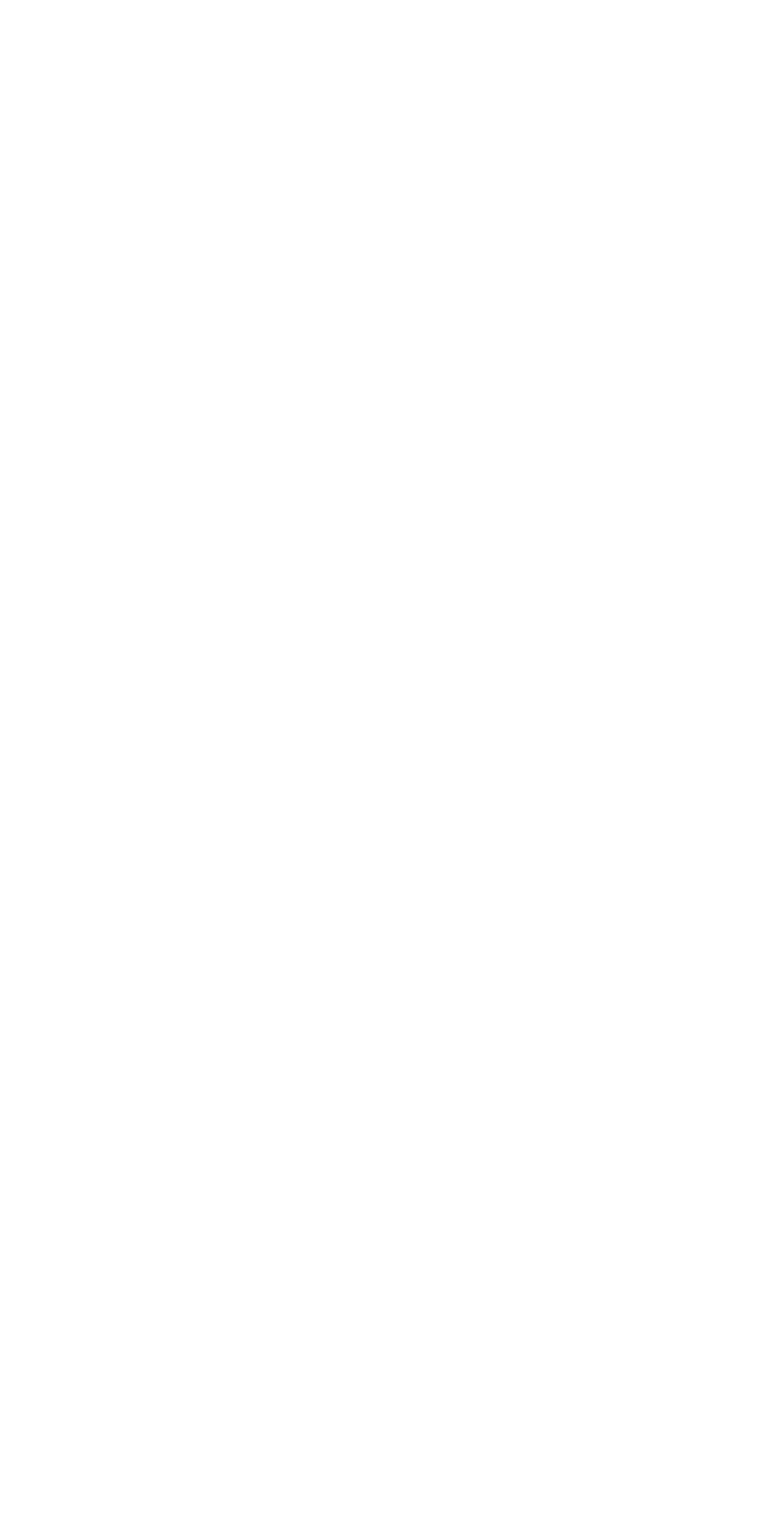
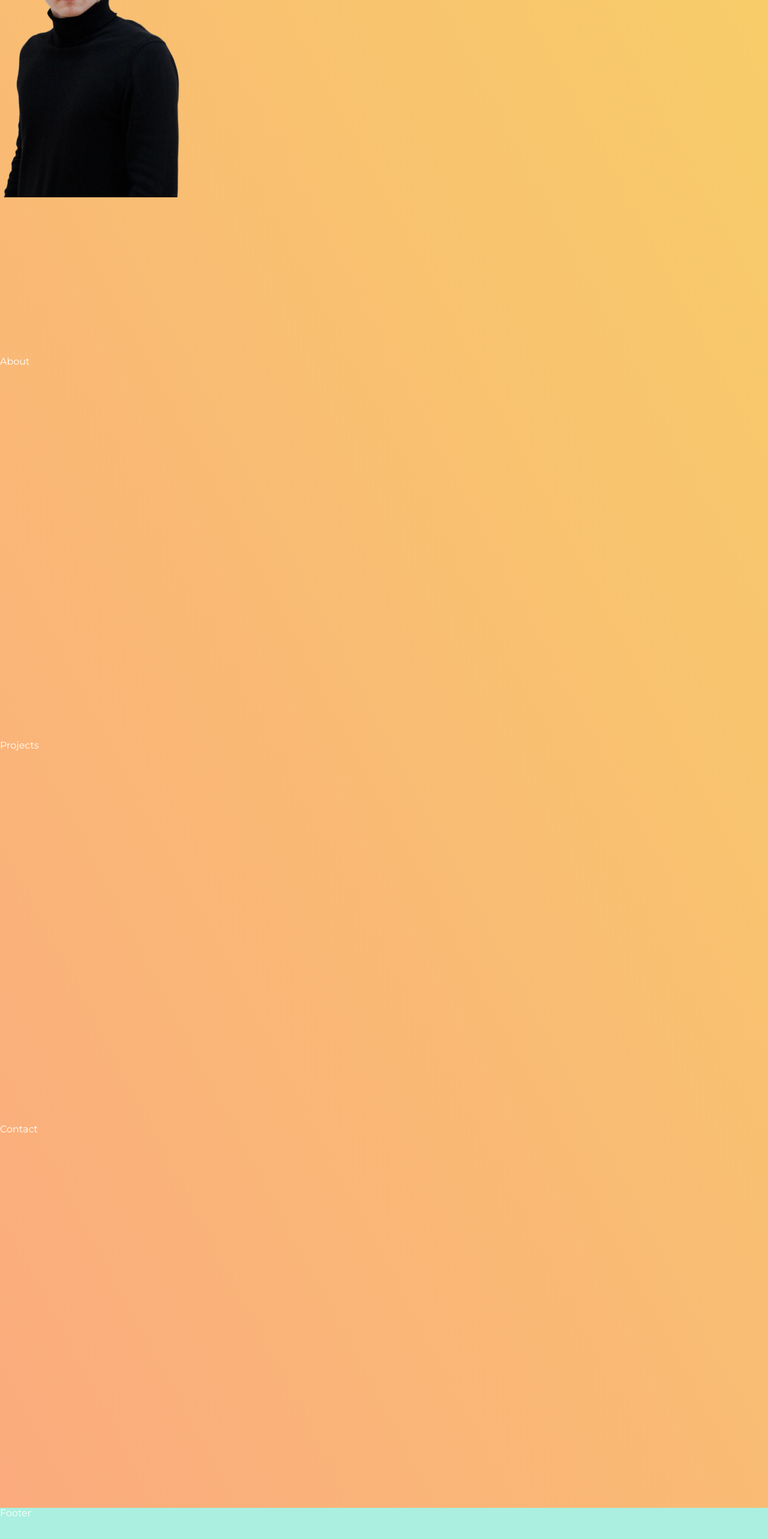
Before and after one commit to Fr13nd4u/portfolio, a React (Vite) app: page / in a window 1280 px wide. Shown: the part 206-2772 px from the top of the page at 60% size. Before the commit the page ends 800 px from the top, so only its background shows below. Built offline with nearby package versions, Linux system fonts and the light colour scheme.

Commit message:
create components

```diff
--- a/src/App.tsx
+++ b/src/App.tsx
@@ -1,5 +1,30 @@
 import * as React from "react";
+import { GlobalStyle } from "./styles/globalStyles";
+import { Menu } from "./components/menu";
+import { Footer } from "./components/footer";
+import { Hero } from "./components/hero";
+import { About } from "./components/about";
+import { Projects } from "./components/projects";
+import { Contact } from "./components/contact";
+import styled from "styled-components";
 
 export const App: React.FC = () => {
-  return <>asfasf</>;
+  return (
+    <>
+      <GlobalStyle />
+      {/* <Menu /> */}
+      <Main>
+        <Hero />
+        <About />
+        <Projects />
+        <Contact />
+      </Main>
+      <Footer />
+    </>
+  );
 };
+
+const Main = styled.main`
+  background-color: #fbab7e;
+  background-image: linear-gradient(62deg, #fbab7e 0%, #f7ce68 100%);
+`;
--- /dev/null
+++ b/src/components/about/index.tsx
@@ -0,0 +1,12 @@
+import * as React from "react";
+import styled from "styled-components";
+
+export const About: React.FC = () => {
+  return <AboutWrap id="about">About</AboutWrap>;
+};
+
+const AboutWrap = styled.section`
+  width: 100%;
+  height: 80vh;
+  // background: #aaefdf;
+`;
--- /dev/null
+++ b/src/components/contact/index.tsx
@@ -0,0 +1,12 @@
+import * as React from "react";
+import styled from "styled-components";
+
+export const Contact: React.FC = () => {
+  return <ContactWrap id="contact">Contact</ContactWrap>;
+};
+
+const ContactWrap = styled.section`
+  width: 100%;
+  height: 80vh;
+  // background: #63c132;
+`;
--- /dev/null
+++ b/src/components/footer/index.tsx
@@ -0,0 +1,12 @@
+import * as React from "react";
+import styled from "styled-components";
+
+export const Footer: React.FC = () => {
+  return <FooterWrap id="footer">Footer</FooterWrap>;
+};
+
+const FooterWrap = styled.footer`
+  width: 100%;
+  height: 10vh;
+  background: #aaefdf;
+`;
--- /dev/null
+++ b/src/components/hero/index.tsx
@@ -0,0 +1,19 @@
+import * as React from "react";
+import styled from "styled-components";
+
+import img_me from "../../assets/me.png";
+
+export const Hero: React.FC = () => {
+  return (
+    <HeroWrap id="hero">
+      <h1>Hero</h1>
+      <img src={img_me} alt="me" />
+    </HeroWrap>
+  );
+};
+
+const HeroWrap = styled.section`
+  width: 100%;
+  height: 100vh;
+  // background: #cffcff;
+`;
--- /dev/null
+++ b/src/components/menu/index.tsx
@@ -0,0 +1,13 @@
+import * as React from "react";
+import styled from "styled-components";
+
+export const Menu: React.FC = () => {
+  return <HeaderWrap id="menu">Menu</HeaderWrap>;
+};
+
+const HeaderWrap = styled.menu`
+  width: 100%;
+  height: 10vh;
+  // position: fixed;
+  background: #aaefdf;
+`;
--- /dev/null
+++ b/src/components/projects/index.tsx
@@ -0,0 +1,12 @@
+import * as React from "react";
+import styled from "styled-components";
+
+export const Projects: React.FC = () => {
+  return <ProjectsWrap id="projects">Projects</ProjectsWrap>;
+};
+
+const ProjectsWrap = styled.section`
+  width: 100%;
+  height: 80vh;
+  // background: #9ee37d;
+`;
--- a/src/main.tsx
+++ b/src/main.tsx
@@ -1,9 +1,5 @@
-import React from "react";
+import * as React from "react";
 import ReactDOM from "react-dom/client";
 import { App } from "./App.tsx";
 
-ReactDOM.createRoot(document.getElementById("root")!).render(
-  <React.StrictMode>
-    <App />
-  </React.StrictMode>
-);
+ReactDOM.createRoot(document.getElementById("root")!).render(<App />);
--- a/src/styles/globalStyles.ts
+++ b/src/styles/globalStyles.ts
@@ -2,9 +2,24 @@ import { createGlobalStyle } from 'styled-components';
 import { normalize } from 'styled-normalize';
 
 export const GlobalStyle = createGlobalStyle`
-	${normalize};
+	@import url('https://fonts.googleapis.com/css2?family=Montserrat:wght@300;400;500;600&display=swap');
+  ${normalize};
+
+	:root {
+		--color-white: #fff;
+	}
 
 	*, *:after, *:before {
 		box-sizing: border-box;
 	}
+
+	body {
+		font-family: 'Montserrat', sans-serif;
+		color: var(--color-white)
+	}
+
+	h1, h2, h3, h4, h5, h6 {
+		margin: 0;
+		letter-spacing: 0.01em;
+	}
 `
```
Also changed, not shown: src/styles/mixins.ts (added, +28 -0 lines), src/assets/me.png (added).
